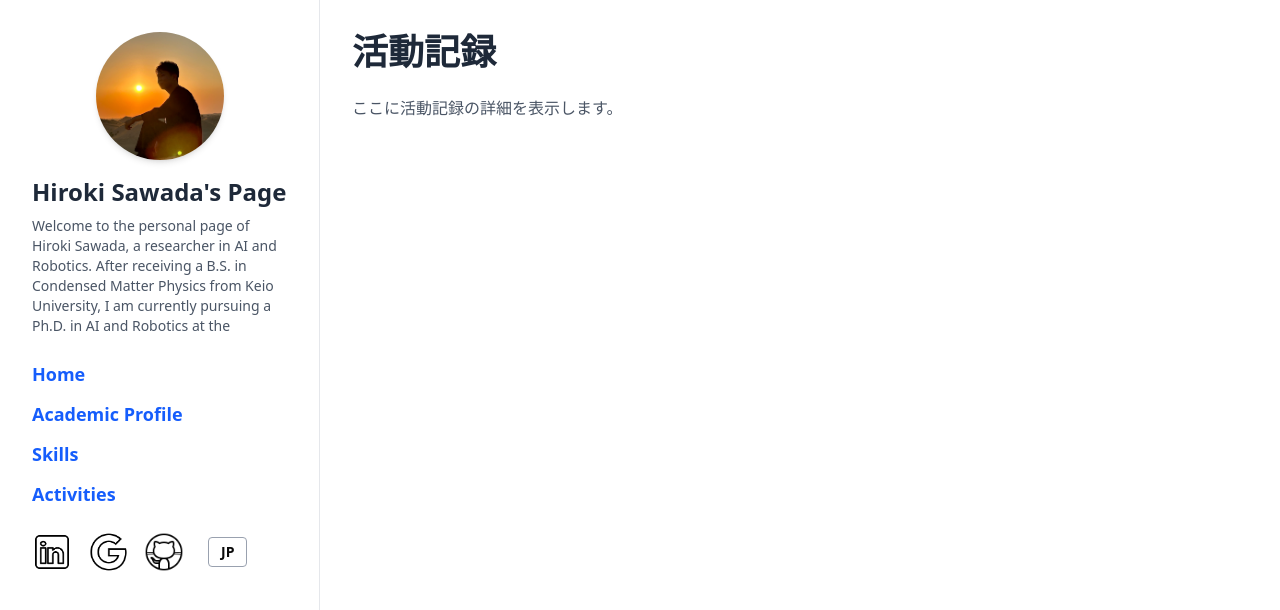
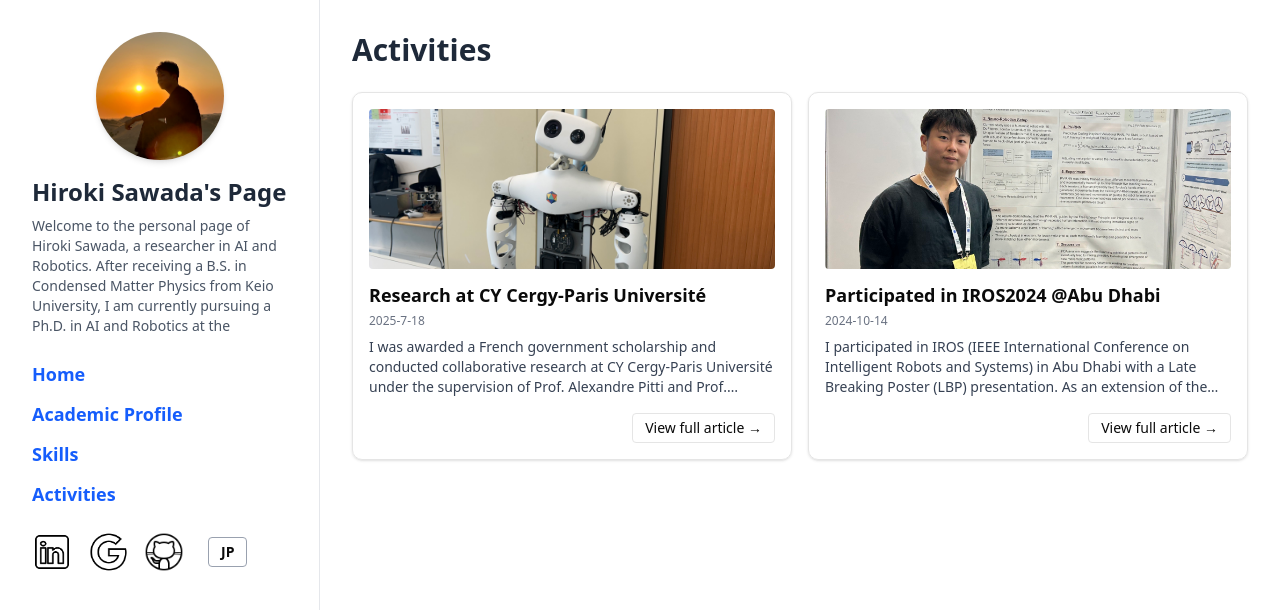
Before and after one commit to hiroki-oist/PersonalWebsite, a Next.js app: page /en/activities in a window 1280 px wide. Shown: the top 610 px of the page. Built offline with nearby package versions, Linux system fonts and the light colour scheme.

Commit message:
Added english

```diff
--- /dev/null
+++ b/app/en/activities/[slug]/page.js
@@ -0,0 +1,68 @@
+// app/activities/[slug]/page.js
+import fs from "fs";
+import path from "path";
+import matter from "gray-matter";
+import { compileMDX } from "next-mdx-remote/rsc";
+import Sidebar from "../../../../components/SidebarEn";
+import Link from "next/link";
+
+/* ----- ① 静的生成のための slug 一覧 ----- */
+export async function generateStaticParams() {
+  const dir = path.join(process.cwd(), "content/activities_en");
+  const slugs = fs
+    .readdirSync(dir)
+    .filter((f) => /^\d+_.*\.mdx?$/.test(f))
+    .map((f) => {
+      const { data } = matter(
+        fs.readFileSync(path.join(dir, f), "utf8")
+      );
+      return { slug: data.id };
+    });
+  return slugs;
+}
+
+/* ----- ② ページ本体 ----- */
+export default async function ActivityDetail({ params }) {
+  const { slug } = await params;
+  const dir = path.join(process.cwd(), "content/activities_en");
+  const file = fs
+   .readdirSync(dir)
+   .find((f) => f.includes(`_${slug}.mdx`));
+
+  if (!file) return <p>Article not found</p>;
+
+  const raw = fs.readFileSync(path.join(dir, file), "utf8");
+  const { data, content } = matter(raw);
+  const { content: MDXContent } = await compileMDX({
+   source: content,
+   options: { parseFrontmatter: false },
+  });
+
+  return (
+    <main className="flex min-h-screen bg-white md:ml-[25%]">
+      <Sidebar />
+      <div className="w-full p-8 prose prose-neutral max-w-none">
+        <p>
+          <Link
+            href="/activities"          // 一覧ページに戻す
+            className="mb-4 px-3 py-1 text-sm border rounded hover:bg-gray-100 inline-block"
+          >
+            ← back
+          </Link>
+        </p>
+
+        {data.thumbnail && (
+          <img
+            src={data.thumbnail}
+            alt={data.title}
+            className="w-full max-w-lg h-auto rounded mb-4"
+          />
+        )}
+
+        <h1>{data.title}</h1>
+        <p className="text-sm text-gray-500 mb-4">{data.date}</p>
+        {MDXContent}
+      </div>
+    </main>
+  );
+}
--- a/app/en/activities/page.js
+++ b/app/en/activities/page.js
@@ -1,12 +1,42 @@
-import SidebarEn from "../../../components/SidebarEn";
+// app/activities/page.js
+import fs from "fs";
+import path from "path";
+import matter from "gray-matter";
+import Sidebar from "../../../components/SidebarEn";
+import ActivityCard from "../../../components/ActivityCardEn";
+
+function loadActivities() {
+  const dir = path.join(process.cwd(), "content/activities_en");
+  return fs
+    .readdirSync(dir)
+    .filter((f) => /^\d+_.*\.mdx?$/.test(f))
+    .sort((a, b) => {
+      const nA = parseInt(a.split("_")[0], 10);
+      const nB = parseInt(b.split("_")[0], 10);
+      return nB - nA; // 大きい番号＝新しい
+    })
+    .map((file) => {
+      const { data } = matter(
+        fs.readFileSync(path.join(dir, file), "utf8")
+      );
+      return data; // front-matter (id, title…)
+    });
+}
 
 export default function Activities() {
+  const activities = loadActivities();
+
   return (
     <main className="flex min-h-screen bg-white md:ml-[25%]">
-      <SidebarEn />
-      <div className="w-1/1 p-8">
-        <h1 className="mb-6">活動記録</h1>
-        <p className="text-gray-600">ここに活動記録の詳細を表示します。</p>
+      <Sidebar />
+      <div className="w-full p-8">
+        <h1 className="mb-6 text-3xl font-bold">Activities</h1>
+
+        <div className="grid gap-4 grid-cols-1 md:grid-cols-2">
+          {activities.map((meta) => (
+            <ActivityCard key={meta.id} {...meta} />
+          ))}
+        </div>
       </div>
     </main>
   );
--- a/app/page.js
+++ b/app/page.js
@@ -1,15 +1,41 @@
-import Sidebar from "../components/Sidebar";
+"use client";
+
+import Sidebar, { SidebarContent } from "../components/Sidebar";
+import { useState } from "react";
+import { useRouter, usePathname } from "next/navigation";
 
 export default function Home() {
+  const [isHovered, setIsHovered] = useState(false);
+  const router = useRouter();
+  const pathname = usePathname();
+
+  const switchToEnglish = () => {
+    if (pathname.startsWith("/en")) return;
+    router.push(`/en${pathname}`);
+  };
+
   return (
     <main className="flex min-h-screen bg-white md:ml-[25%]">
       <Sidebar />
+
       <div className="relative w-full">
+        {/* 背景画像 */}
         <img
           src="/BackGround.png"
           alt="Background"
-          className="w-full h-auto object-cover"
+          className="w-full h-screen object-cover"
         />
+
+        {/* ✅ 背景に重ねるコンテンツ */}
+        <div className="absolute inset-0 flex items-center justify-center">
+          <div className="bg-white bg-opacity-80 p-6 rounded shadow-md max-w-md">
+            <SidebarContent
+              isHovered={isHovered}
+              setIsHovered={setIsHovered}
+              switchToEnglish={switchToEnglish}
+            />
+          </div>
+        </div>
       </div>
     </main>
   );
--- /dev/null
+++ b/components/ActivityCardEn.js
@@ -0,0 +1,29 @@
+// components/ActivityCard.js
+import Link from "next/link";
+
+export default function ActivityCard({ id, title, date, summary, thumbnail }) {
+  return (
+    <div className="border rounded-lg p-4 flex flex-col h-full shadow-sm">
+      {thumbnail && (
+        <img
+          src={thumbnail}
+          alt={title}
+          className="w-full h-40 object-cover rounded mb-3"
+        />
+      )}
+
+      <h3 className="text-lg font-semibold mb-1 line-clamp-2">{title}</h3>
+      <p className="text-xs text-gray-500 mb-2">{date}</p>
+      <p className="text-sm text-gray-700 flex-grow line-clamp-3">{summary}</p>
+
+      <div className="mt-4 text-right">
+        <Link
+          href={`/en/activities/${id}`}
+          className="inline-block px-3 py-1 text-sm border rounded hover:bg-gray-100"
+        >
+          View full article →
+        </Link>
+      </div>
+    </div>
+  );
+}
--- a/components/Sidebar.js
+++ b/components/Sidebar.js
@@ -25,7 +25,6 @@ export default function Sidebar() {
           switchToEnglish={switchToEnglish}
         />
       </div>
-
       {/* --- スマホ表示（ハンバーガーメニュー） --- */}
       <div className="md:hidden fixed top-4 right-4 z-50">
         {/* ハンバーガーボタン */}
@@ -65,7 +64,7 @@ export default function Sidebar() {
 }
 
 /* --- Sidebarの共通内容部分 --- */
-function SidebarContent({
+export function SidebarContent({
   isHovered,
   setIsHovered,
   switchToEnglish,
--- /dev/null
+++ b/content/activities_en/1_iros_2024.mdx
@@ -0,0 +1,41 @@
+---
+id: iros_2024                       # 一意 ID
+title: Participated in IROS2024 @Abu Dhabi
+date: "2024-10-14"
+summary: I participated in IROS (IEEE International Conference on Intelligent Robots and Systems) in Abu Dhabi with a Late Breaking Poster (LBP) presentation. As an extension of the Predictive-Coding inspired Variational RNN (PV-RNN), I analyzed how the internal state representations change when the number of learned motions is gradually increased through incremental learning, using principal component analysis (PCA). Since these are preliminary results, I presented them as an LBP, but I plan to further develop this work in more interesting directions in the future.
+thumbnail: /activities/1_iros_2024/PosterPic.jpg    # 省略可
+---
+
+I attended the IEEE International Conference on Intelligent Robots and Systems (IROS) 2024, held in Abu Dhabi from October 14 to 18, 2024.
+
+<br />
+This was my first time attending an international conference in person since the COVID-19 pandemic, and I was genuinely excited even before the trip.
+
+<br />
+In my presentation, I extended previous research on the Predictive-Coding inspired Variational RNN (PV-RNN). Specifically, I analyzed how the internal state representations change when a robot incrementally learns new motions, using principal component analysis (PCA) to capture these changes.
+
+<br />
+Since PV-RNN learns each motion in a nonlinear manner, I hypothesized that incremental learning might lead to emergent novel behaviors. To test this, I incrementally increased the number of learned motions from four to nine by guiding a humanoid robot’s two arms. The results showed that the internal representations of different motions gradually began to blend together, as indicated by the expanding distributions observed in PCA space.
+
+<br />
+Unfortunately, even with nine motions, no creative or entirely novel behaviors emerged. I am currently considering how to further develop this line of research, but for now, I will put this study on hold as I am heading to France for an internship. Below are the poster presented at IROS and my participation certificate.
+
+<br />
+
+<a
+  href="/241008_IROS_POSTER.pdf"
+  target="_blank"
+  rel="noopener noreferrer"
+  className="text-blue-600 hover:text-blue-800 underline"
+>
+  発表ポスターはこちら
+</a>
+
+<a
+  href="/activities/1_iros_2024/iros_2024_certificate.pdf"
+  target="_blank"
+  rel="noopener noreferrer"
+  className="text-blue-600 hover:text-blue-800 underline"
+>
+  参加証はこちら
+</a>
--- /dev/null
+++ b/content/activities_en/2_cergy_2024.mdx
@@ -0,0 +1,21 @@
+---
+id: cergy_2024                       # 一意 ID
+title: Research at CY Cergy-Paris Université
+date: "2025-7-18"
+summary: I was awarded a French government scholarship and conducted collaborative research at CY Cergy-Paris Université under the supervision of Prof. Alexandre Pitti and Prof. Mathias Quoy.
+thumbnail: /activities/2_cergy_2024/reachy.jpg    # 省略可
+---
+
+I was selected as a research intern under the "France Excellence Bourses" 2025, a French government scholarship program for Japanese doctoral students. I conducted collaborative research with Prof. Alexandre Pitti and Prof. Mathias Quoy at the Équipe Traitement de l'Information et Systèmes (Information Processing and Systems Team), CY Cergy-Paris Université.
+
+<br />
+In this research, we proposed a model that integrates predictive coding and class embedding, enabling trajectory generation, class recognition, and meta-recognition of recognition confidence in real time on a physical robot. A key contribution of this work is that these three functions are all realized within a single RNN model (not a combination of multiple modules), meaning that no task-specific retraining or separate computation is required. All three emerge from a unified process of prediction-error minimization, which keeps the model computationally lightweight and scalable.
+
+<br />
+While models such as PV-RNN can already handle generation and recognition within a single framework, to our knowledge, no existing single-model approach explicitly performs class identification along with meta-estimation of recognition confidence. Although large-scale models combining multiple modules can achieve this, they lack biological plausibility and are computationally too heavy for real-time operation.
+
+<br />
+This work has been submitted to IEEE Robotics and Automation Letters (RA-L) and is currently under review. I will share the details here once the paper is officially accepted and published.
+
+<br />
+For now, although it is still uncertain whether it will be accepted within the first six months of my stay in France, I am glad that we were able to submit the paper during this period.
```
